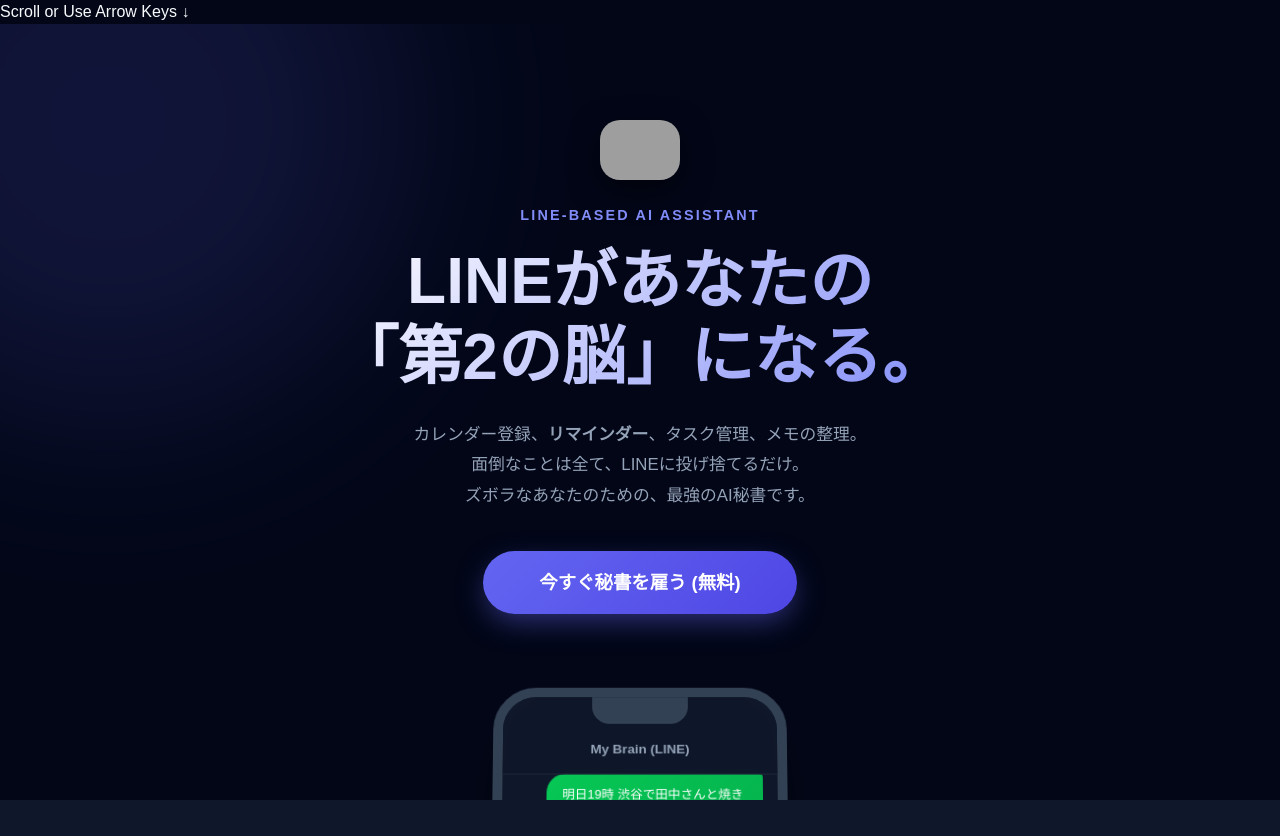
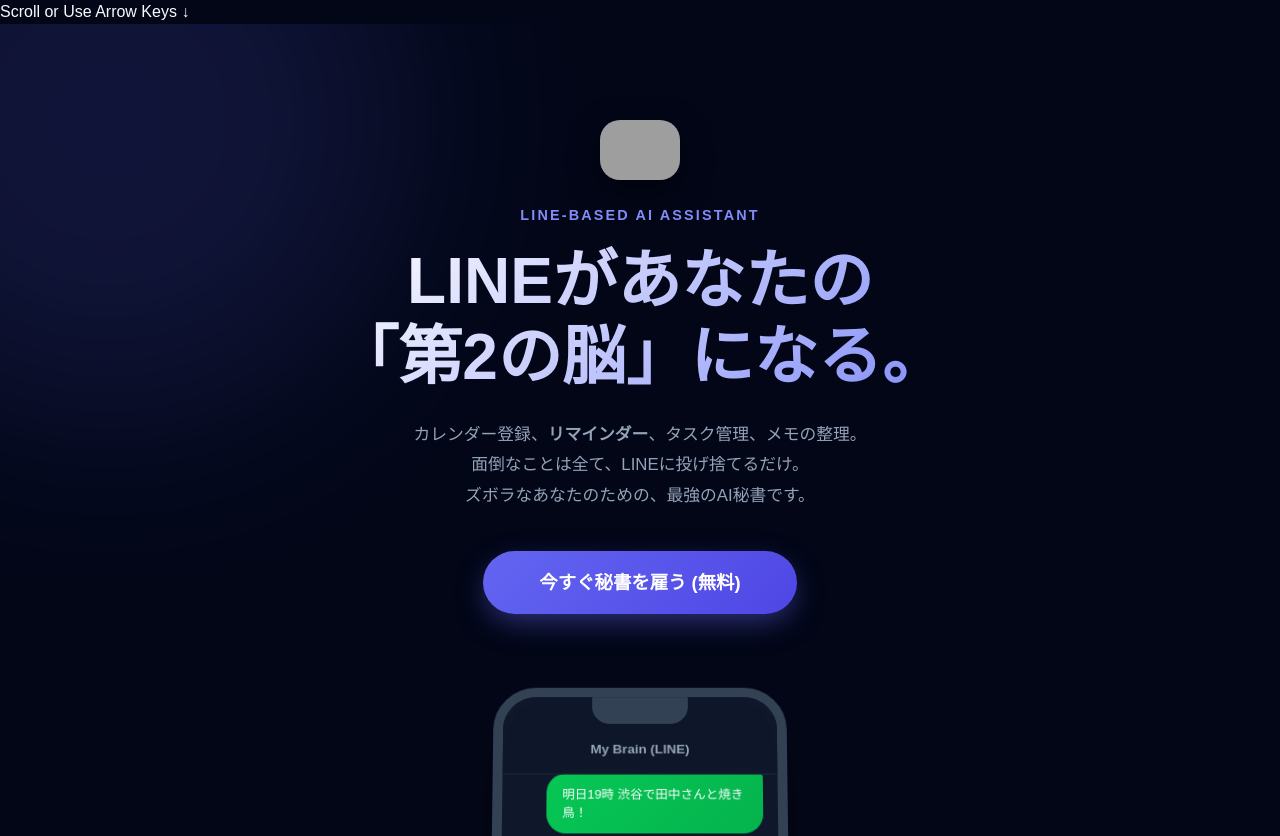
Before and after one commit to gongedonghuam-collab/my-brain, a Vue app: page / in a window 1280 px wide. Shown: the top 836 px of the page. Before the commit the page ends 800 px from the top, so only its background shows below. Built offline with nearby package versions, Linux system fonts and the light colour scheme; no server answers; grey boxes are pictures that could not be loaded.

Commit message:
ファイルしゅせいい

```diff
--- a/index.html
+++ b/index.html
@@ -20,9 +20,6 @@
         margin: 0;
         padding: 0;
         background-color: #0f172a;
-        height: 100vh;
-        width: 100vw;
-        overflow-x: hidden;
         font-family: sans-serif;
       }
       #loading-screen {
--- a/src/style.css
+++ b/src/style.css
@@ -31,7 +31,6 @@
     Roboto,
     sans-serif;
   -webkit-font-smoothing: antialiased;
-  overflow: hidden; /* アプリライクな挙動 */
 }
 
 /* スクロールバー隠し */
--- a/src/views/LandingView/LandingView.vue
+++ b/src/views/LandingView/LandingView.vue
@@ -298,9 +298,7 @@
           ランチ1回分の課金で、AIの記憶力や提案力が劇的に進化します。
         </p>
 
-        <div class="badge-wrapper js-observe fade-in-up delay-300">
-          <div class="pulse-badge">🚀 ベータ版につき完全無料</div>
-        </div>
+        <div class="badge-wrapper js-observe fade-in-up delay-300"></div>
 
         <button
           @click="goToLogin"
```
Also changed, not shown: 1 other file (tests, documents, lock files or other folders).
